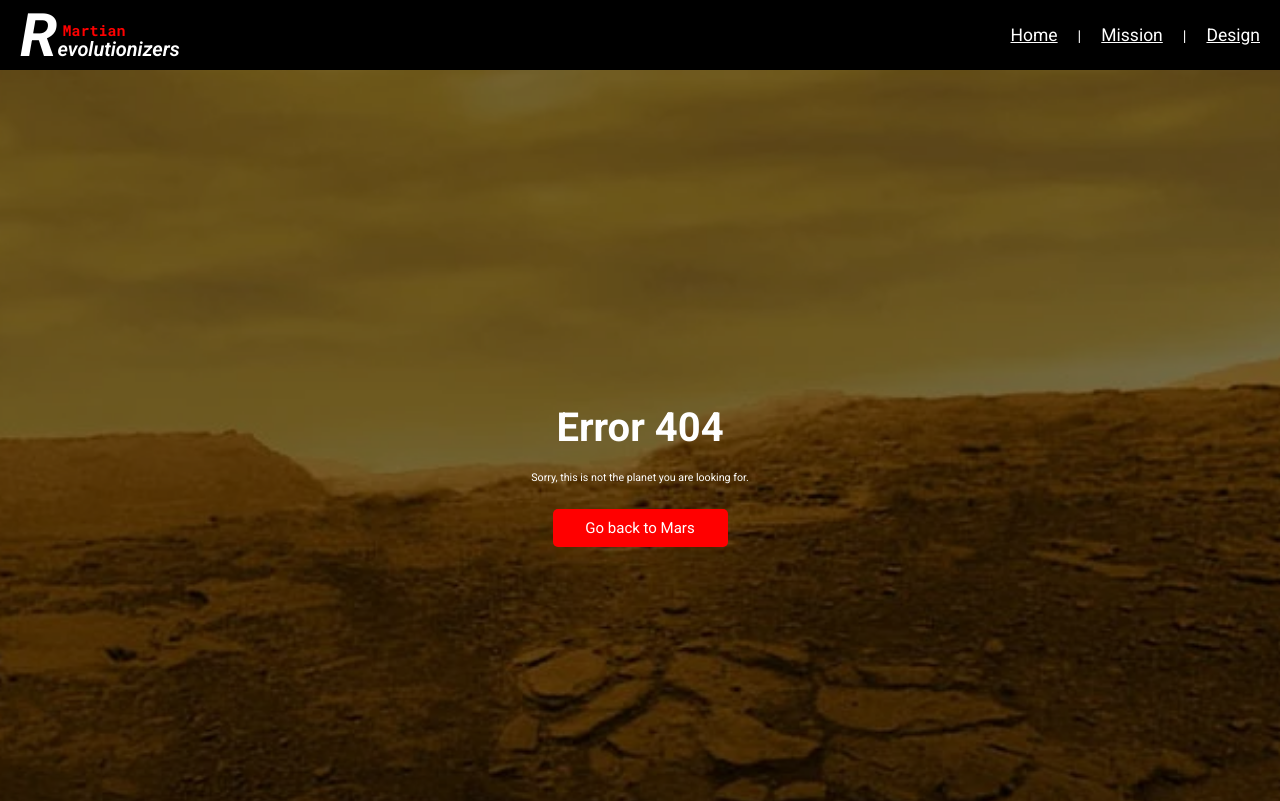
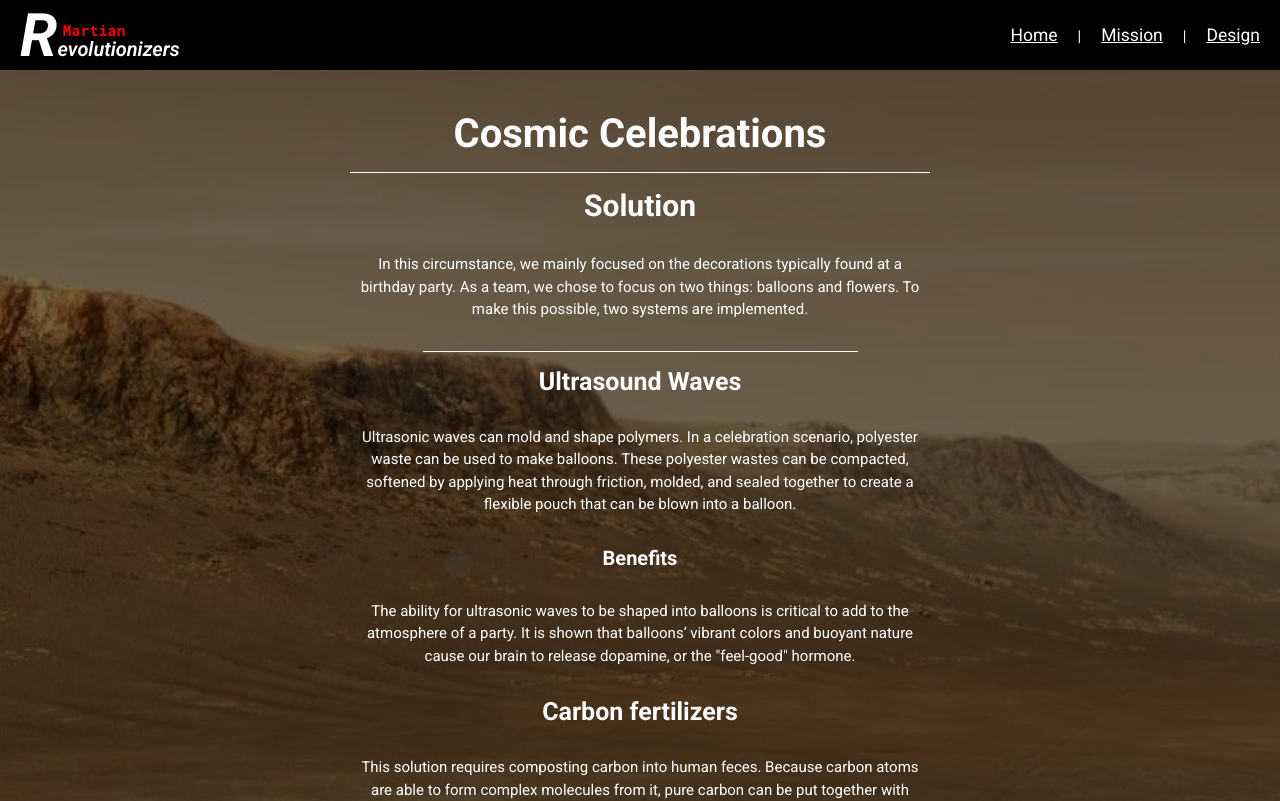
Before and after one commit to JeffZhou3127/Base-3R4, a React (Vite) app: page /cosmic-celebrations in a window 1280 px wide. Before the commit this address had no page. Shown: the top 801 px of the page. Built offline with nearby package versions, Linux system fonts and the light colour scheme.

Commit message:
Add solutions

```diff
--- a/src/app/AppLayout.jsx
+++ b/src/app/AppLayout.jsx
@@ -5,6 +5,8 @@ import styles from "./AppLayout.module.css";
 
 const AppLayout = () => {
   const navigate = useNavigate();
+
+  window.scroll(0, 0);
 
   const handleClick = () => {
     navigate(ROUTES.homepage);
--- a/src/views/solutions/Solutions.jsx
+++ b/src/views/solutions/Solutions.jsx
@@ -8,8 +8,8 @@ import styles from "./Solutions.module.css";
 const Solutions = () => {
   const solutions = useSelector(selectSolutions);
   const { solutionTitle } = useParams();
-  window.scroll(0, 0);
-  const solution = solutions.find(({ solutionName }) => solutionName === solutionTitle);
+
+  const solution = solutions[solutionTitle];
   if (!solution) {
     return (
       <section className={styles.errorSection}>
@@ -22,28 +22,21 @@ const Solutions = () => {
     );
   }
 
-  const getbenifits = (item) => {
-    console.log(item);
-    return "<p className={styles.text}>" + item + "</p>";
-  };
   return (
-
     <section className={styles.solutions}>
-      <div className={styles.overlay}>
-        {/* Display all the data from solutions (check ./solutionsSlice for the object keys) */}
-        <h2 className={styles.title}>{solution.solutionName}</h2>
-        <p className={styles.text}>{solution.solutionDetails}</p>
-        <h2 className={styles.title}>Solution</h2>
-        <p className={styles.text}>{solution.solution}</p>
-        <h2 className={styles.title}>Benefits</h2>
-        <div>
-          {solution.benefits.map((benefit) =>
-            <p className={styles.p}>{benefit}</p>
-          )}
-        </div>
-        <div className={styles.button}>
-        <Link className={styles.back} to={ROUTES.homepage}>Back</Link>
-        </div>
+      <div className={styles.solutionsOverlay}>
+        <h2>{solution.name}</h2>
+        <h3>Solution</h3>
+        <p>{solution.solution}</p>
+        <h4 className={styles.firstSolution}>{solution.solutionOneName}</h4>
+        <p>{solution.solutionOneDetails}</p>
+        <h5>Benefits</h5>
+        <p>{solution.solutionOneBenefits}</p>
+        <h4>{solution.solutionTwoName}</h4>
+        <p>{solution.solutionTwoDetails}</p>
+        <h5>Benefits</h5>
+        <p>{solution.solutionTwoBenefits}</p>
+        <Link className={styles.backLink} to={ROUTES.homepage}>Back to Home</Link>
       </div>
     </section>
   );
--- a/src/views/solutions/Solutions.module.css
+++ b/src/views/solutions/Solutions.module.css
@@ -80,12 +80,9 @@
   }
 }
 
-/* solutions */
-
-
-
+/* Solutions */
 .solutions {
-   background-color: black;
+  display: flex;
   justify-content: center;
   text-align: center;
   background-image: url("../../assets/mars_jezero_crater.jpg");
@@ -94,67 +91,62 @@
   background-size: cover;
 }
 
-.title {
-  padding: 2%;
-  font-size: 500%;
-  text-transform: capitalize;
-  font-family: "Roboto", Helvetica, Arial, sans-serif;
+.solutionsOverlay {
+  background-color: rgba(0, 0, 0, 0.5);
+  padding: 40px 350px;
 }
 
-.text {
-  line-height: 150%;
-  font-family: "Roboto", Helvetica, Arial, sans-serif;
-  font-size: 250%;
-  width: 100%;
-  padding-bottom: 3%;
-  padding-left: 5%;
-  padding-right: 5%;
+.solutionsOverlay * {
+  margin-bottom: 30px;
 }
 
-.back {
-  padding: 10px;
-  padding-left: 15px;
-  padding-right: 15px;
+.solutionsOverlay h2 {
+  font-size: 40px;
+  padding-bottom: 15px;
+  margin-bottom: 15px;
+  border-bottom: 1px solid white;
+}
 
+.solutionsOverlay h3 {
+  font-size: 30px;
+}
+
+.solutionsOverlay h4 {
+  font-size: 25px;
+}
+
+.solutionsOverlay h5 {
+  font-size: 20px;
+}
+
+.solutionsOverlay p {
+  line-height: 1.5;
+  font-size: 15px;
+}
+
+.firstSolution {
+  width: 75%;
+  padding-top: 15px;
+  margin: 15px auto 30px;
+  border-top: 1px solid white;
+}
+
+.backLink {
   background-color: red;
   text-decoration: none;
-  text-align: center;
-  font-size: 300%;
-  width: 175px;
+  padding: 10px;
   border-radius: 5px;
-  margin-top: 15px;
   transition:
-    transform 0.15s ease-in-out,
     color 0.15s ease-in-out,
     background-color 0.15s ease-in-out;
 }
 
-.back:active {
-  color: #DDD;
-  background-color: #D00;
+.backLink:hover {
+  background-color: #E00;
+  color: #EEE;
 }
 
-.button {
-  width: 100%;
-  padding: 50px;
-  transition: 0.15s;
-  border-width: 2px;
-  border-color: black;
+.backLink:active {
+  background-color: #D00;
+  color: #DDD;
 }
-
-.button:hover {
-  transform: scale(1.025);
-}
-
-.p {
-  font-size: 300%;
-  width: 90%;
-  margin-left: 5%;
-}
-
-.p+.p {
-  font-size: 300%;
-  border-top: 1px solid white;
-  width: 94%;
-  margin-left: 3%;
-}
--- a/src/views/solutions/solutionsSlice.js
+++ b/src/views/solutions/solutionsSlice.js
@@ -3,9 +3,9 @@ import { createSlice } from "@reduxjs/toolkit";
 const solutions = createSlice({
   name: "solutions",
   initialState: {
-    solutions: [
-      {
-        name: "residence-renovations",
+    solutions: {
+      "residence-renovations": {
+        name: "Residence Renovations",
         solution:
           "In this situation, we identified two main types of waste: aluminum waste and polymer waste (which includes EVA and polymer matrix composites).",
         solutionOneName: "Dual Use Systems",
@@ -19,8 +19,8 @@ const solutions = createSlice({
         solutionTwoBenefits:
           "Ultrasonic welding is a versatile tool that is also currently being developed. Through the partnership with Agile Ultrasonics and NASA, which began in 2022 under the Thermoplastics Development for Exploration Applications (TDEA) program, we utilize groundbreaking technologies from these sectors to recycle hard-to-recycle plastics. Through these processes, we can transform polymer waste into practical items utilized on the Red Planet.",
       },
-      {
-        name: "cosmic-celebrations",
+      "cosmic-celebrations": {
+        name: "Cosmic Celebrations",
         solution:
           "In this circumstance, we mainly focused on the decorations typically found at a birthday party. As a team, we chose to focus on two things: balloons and flowers. To make this possible, two systems are implemented.",
         solutionOneName: "Ultrasound Waves",
@@ -34,8 +34,8 @@ const solutions = createSlice({
         solutionTwoBenefits:
           "This reduces carbon dumping, which causes a destabilization of oxygen and carbon in Mars’ atmosphere. Not only does it help the Martian environment, but flowers are essential to an occasion. The light fragrance of flowers and their symbolism also trigger dopamine.",
       },
-      {
-        name: "daring-discoveries",
+      "daring-discoveries": {
+        name: "Daring Discoveries",
         solution:
           "Based on the descriptions, we also separated the waste into two categories: carbon and aluminum products.",
         solutionOneName: "Carbon Fertilizers",
@@ -49,7 +49,7 @@ const solutions = createSlice({
         solutionTwoBenefits:
           "Not only do dual-use functions significantly reduce waste, they aid in scientific discoveries, too. This saves the need for additional sifting tools to be brought along. Additionally, other machinery preservation is made possible due to filtering dust with used filters.",
       },
-    ],
+    },
   },
 });
 
```
Lines whose indentation alone changed are shown as unchanged.
